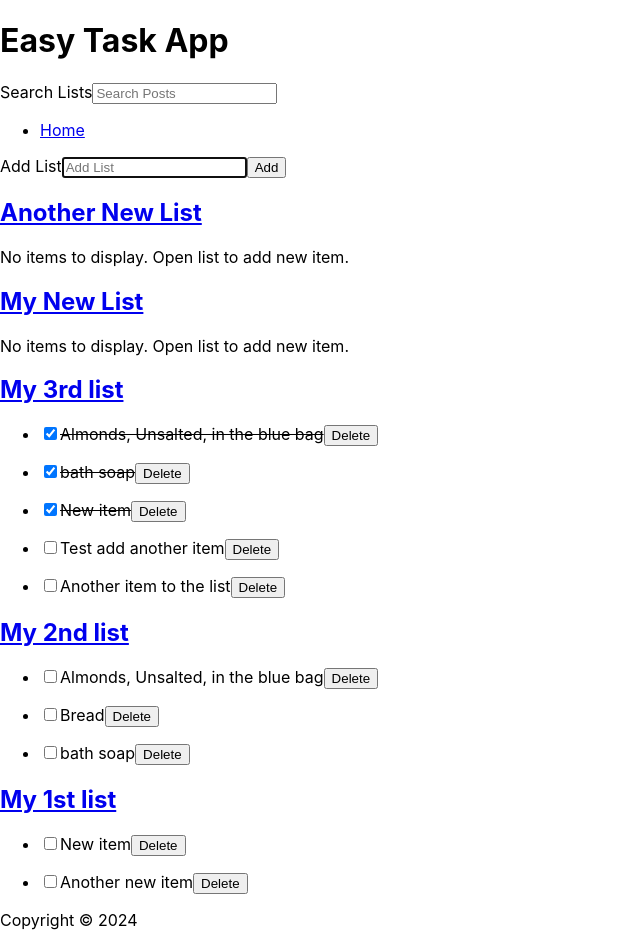
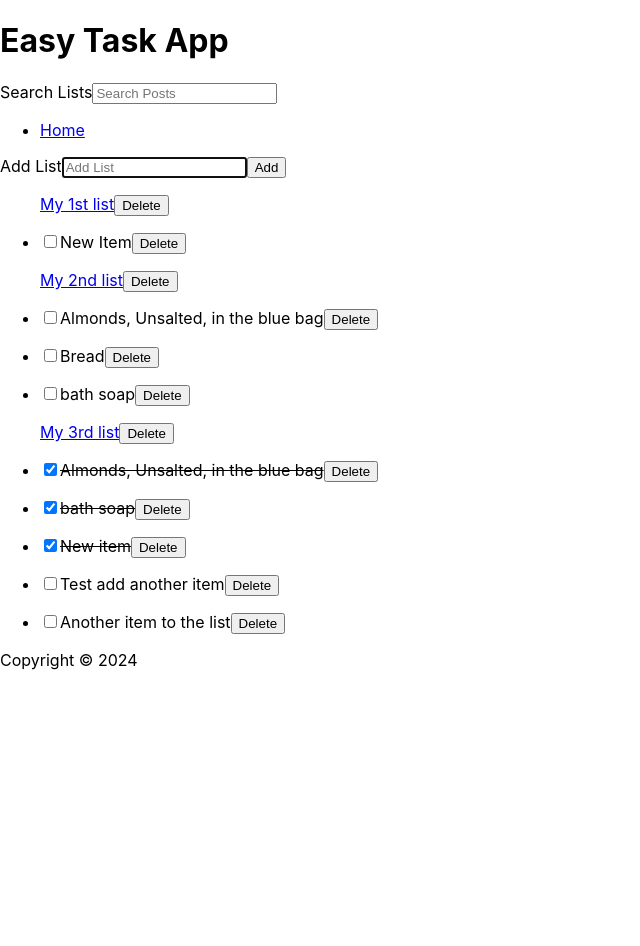
Before and after one commit to mrusert/easy-task-app, a React (Create React App) app: page / in a window 1280 px wide. Shown: the whole page, without its empty margins (0-640 px from the left). After the commit the page ends 800 px from the top, so only its background shows below. Built offline with nearby package versions, Linux system fonts and the light colour scheme; data requests are answered from the project's data file.

Commit message:
Removed Feed, redundant, moved logic to Home. Added handleListDelete on Home.

```diff
--- a/data/db.json
+++ b/data/db.json
@@ -8,12 +8,7 @@
         {
           "id": "1",
           "checked": false,
-          "item": "New item"
-        },
-        {
-          "id": "2",
-          "checked": false,
-          "item": "Another new item"
+          "item": "New Item"
         }
       ]
     },
@@ -70,18 +65,6 @@
           "item": "Another item to the list"
         }
       ]
-    },
-    {
-      "id": "4",
-      "name": "My New List",
-      "complete": false,
-      "items": []
-    },
-    {
-      "id": "5",
-      "name": "Another New List",
-      "complete": false,
-      "items": []
     }
   ]
 }
--- a/src/Components/Feed.js
+++ /dev/null
@@ -1,17 +0,0 @@
-import Lists from "./Lists"
-const Feed = ( {lists} ) => {
-  return (
-        <>
-        {lists.map((list) => (
-            <Lists
-                key={list.id}
-                name={list.name}
-                items={list.items}
-                listID={list.id}
-            />
-        ))}
-        </>
-  )
-}
-
-export default Feed
--- a/src/Components/Home.js
+++ b/src/Components/Home.js
@@ -1,4 +1,4 @@
-import Feed from "./Feed"
+import Lists from "./Lists"
 import { useNavigate } from 'react-router-dom'
 import { useContext, useState, useRef } from 'react'
 import DataContext from '../Context/DataContext'
@@ -55,7 +55,15 @@ const Home = () => {
         }
         {!isLoading && !fetchError &&
           (searchResults.length
-            ?  <Feed lists={searchResults} />
+            ?
+              lists.map((list) => (
+              <Lists
+                  key={list.id}
+                  name={list.name}
+                  items={list.items}
+                  listID={list.id}
+              />
+              ))
             : <p className="statusMsg">No lists to display</p>)
         }
     </main>
--- a/src/Components/Lists.js
+++ b/src/Components/Lists.js
@@ -1,12 +1,37 @@
 import ListItems from './ListItems'
-import { Link } from 'react-router-dom'
+import { Link, useNavigate } from 'react-router-dom'
+import { useContext} from 'react'
+import DataContext from '../Context/DataContext'
+import api from '../api/lists'
 
 const Lists = ({ listID, items, name }) => {
+  const { lists, setLists } = useContext(DataContext)
+  const navigate = useNavigate()
+
+  const handleListDelete = async (id) => {
+    try {
+      await api.delete(`/lists/${id}`)
+      const newLists = lists.filter(list => list.id !== id)
+      setLists(newLists)
+      navigate('/')
+    } catch (err) {
+      console.log(`Error: ${err.message}`)
+    }
+  }
 
   return (
     <>
     <Link to={`lists/${listID}`}>
-    <h2>{name}</h2>
+    <ul style={{"list-style-type": "none"}}>
+      <li className="list">
+      <label htmlFor="">{name}</label>
+      <button
+        onClick={() => handleListDelete(listID)}
+        tabIndex="0"
+        aria-label={`Delete ${listID}`}
+      >Delete</button>
+      </li>
+    </ul>
     </Link>
       {items.length > 0 && items.map((item) => (
           <ListItems
```
